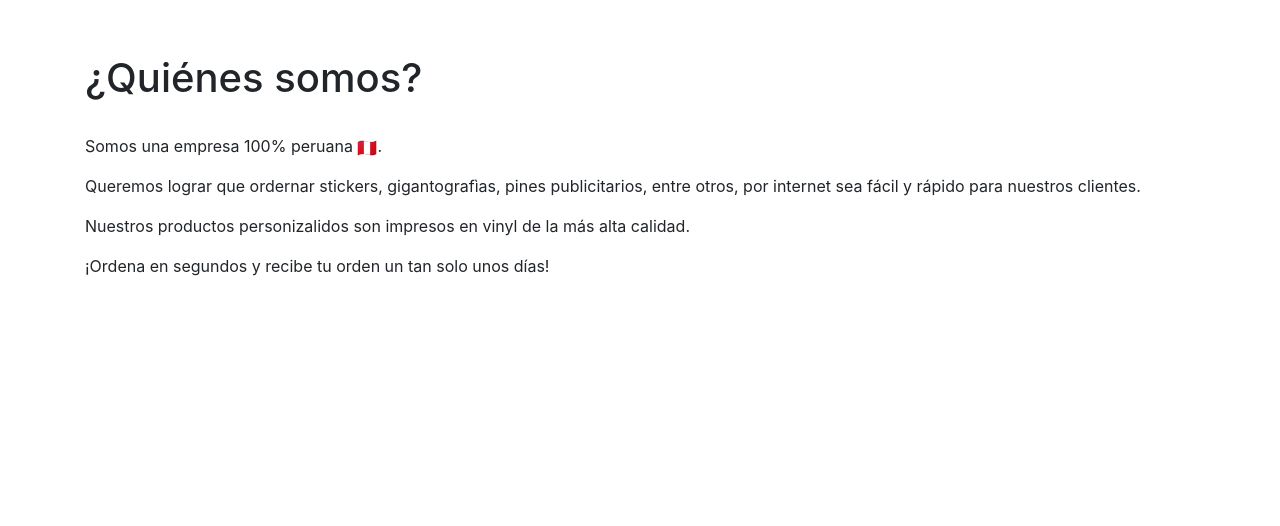
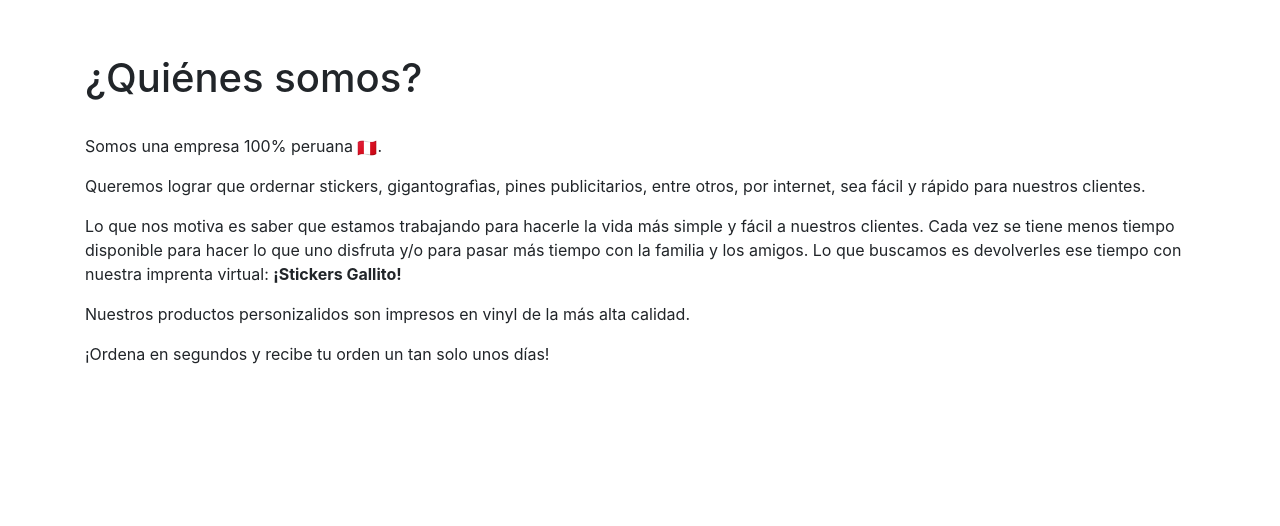
Before and after one commit to OmarGonD/stickers_gallito, a Django app: page /quienes_somos/ in a window 1280 px wide. Shown: the part 42-568 px from the top of the page. Run offline with Django 3.2, Linux system fonts and the light colour scheme; data that the repository does not hold is empty; some libraries are stand-ins or nearby versions.

Commit message:
Mejoras a Quienes Somos

```diff
--- a/shop/templates/footer_links/quienes_somos.html
+++ b/shop/templates/footer_links/quienes_somos.html
@@ -19,7 +19,13 @@
         </p>
         <p>
             Queremos lograr que ordernar stickers, gigantografìas, pines publicitarios, entre otros,
-            por internet sea fácil y rápido para nuestros clientes.
+            por internet, sea fácil y rápido para nuestros clientes.
+        </p>
+        <p>
+            Lo que nos motiva es saber que estamos trabajando para
+            hacerle la vida más simple y fácil a nuestros clientes.
+            Cada vez se tiene menos tiempo disponible para hacer lo que uno disfruta y/o para pasar más tiempo con la familia y los amigos.
+            Lo que buscamos es devolverles ese tiempo con nuestra imprenta virtual: <b>¡Stickers Gallito!</b>
         </p>
         <p>
             Nuestros productos personizalidos son impresos en vinyl de la más alta calidad.
```
